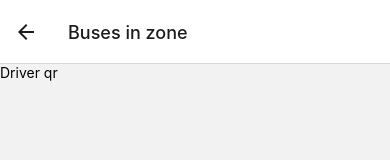
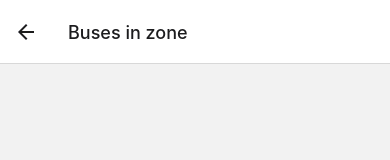
Before and after one commit to zeinshhadi/b-route-app, a React Native app in the folder frontend/: screen /DriverHomeScreen in a window 390 px wide. Shown: the top 160 px of the page. Built offline with nearby package versions, Linux system fonts and the light colour scheme.

Commit message:
Frontend <> Generated Qr Code on login for driver

```diff
--- a/frontend/screens/driverScreens/QrScreen.js
+++ b/frontend/screens/driverScreens/QrScreen.js
@@ -1,11 +1,13 @@
 import React from "react";
-import { Text } from "react-native";
 import { View } from "react-native";
+import QRCode from "react-native-qrcode-svg";
 
 const QrScreen = () => {
+  const dataToEncode = "YourDataHere";
+
   return (
-    <View>
-      <Text>Driver qr</Text>
+    <View style={{ flex: 1, justifyContent: "center", alignItems: "center" }}>
+      <QRCode value={dataToEncode} size={200} color="black" backgroundColor="white" />
     </View>
   );
 };
```
